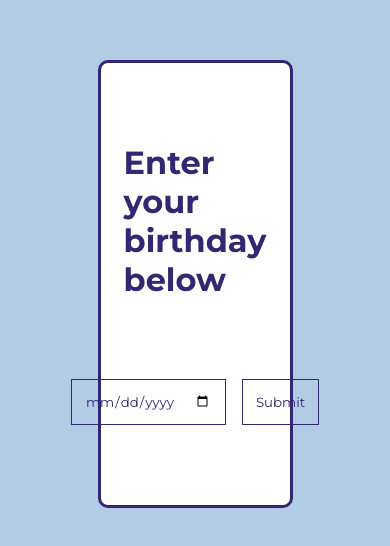
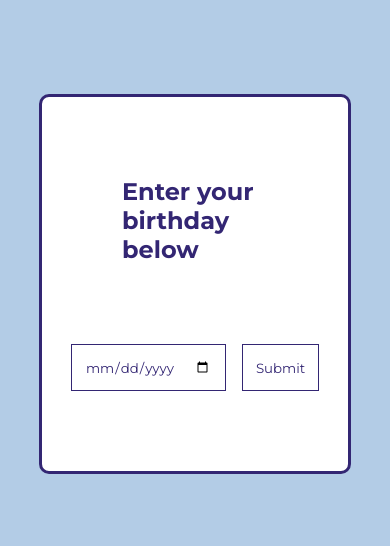
Before and after one commit to ColinMVan/age_calculator, a plain HTML site: page index.html in a window 390 px wide. Shown: the part 138-684 px from the top of the page. Drawn offline with Linux system fonts and the light colour scheme.

Commit message:
Made it more responsive by adding a clamp for the text font size and by changing the width and max width of the entire box

```diff
--- a/index.scss
+++ b/index.scss
@@ -19,7 +19,8 @@ body {
 }
 
 .container {
-  width: 50%;
+  width: 80%;
+  max-width: 40rem;
   padding: 5em;
   border: 3px solid $text-color;
   border-radius: 10px;
@@ -30,6 +31,10 @@ body {
   align-items: center;
   background-color: white;
   color: $text-color;
+
+  .age {
+    font-size: clamp(1.5rem, 2vw, 3rem);
+  }
 }
 
 .form {
```
Also changed, not shown: index.css, 1 other file.
